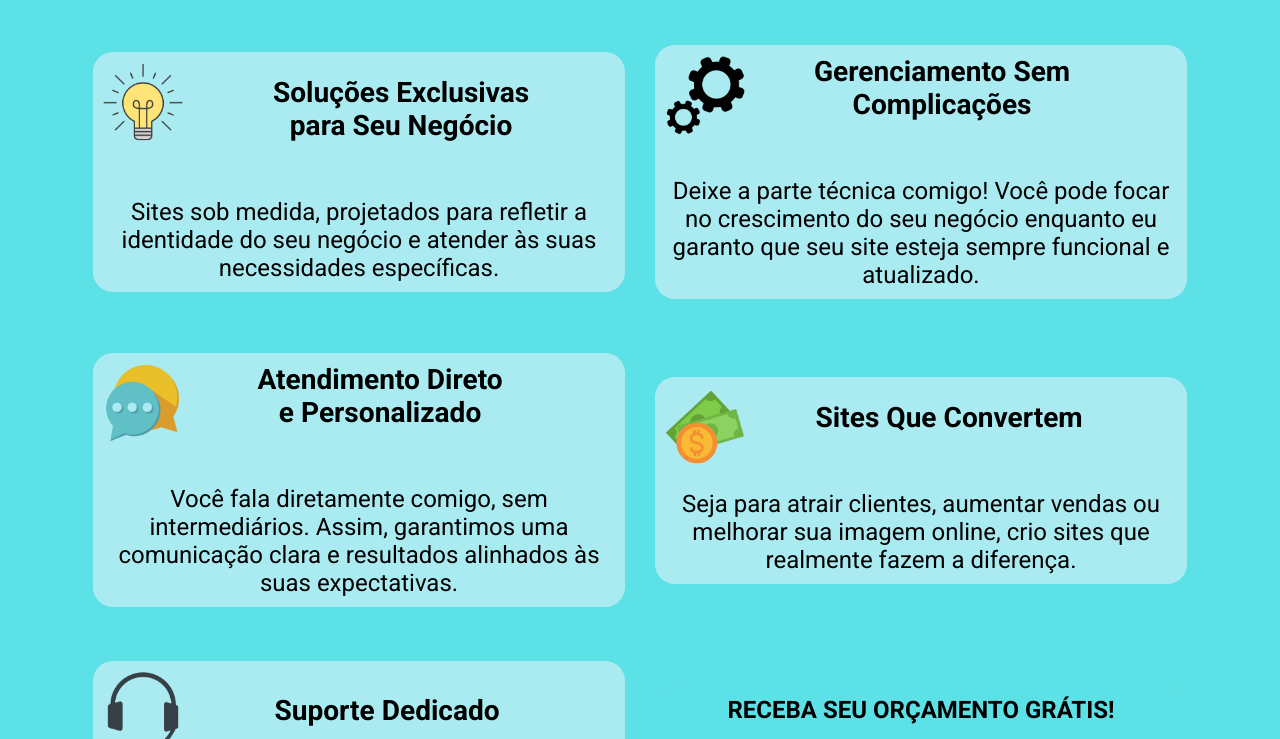
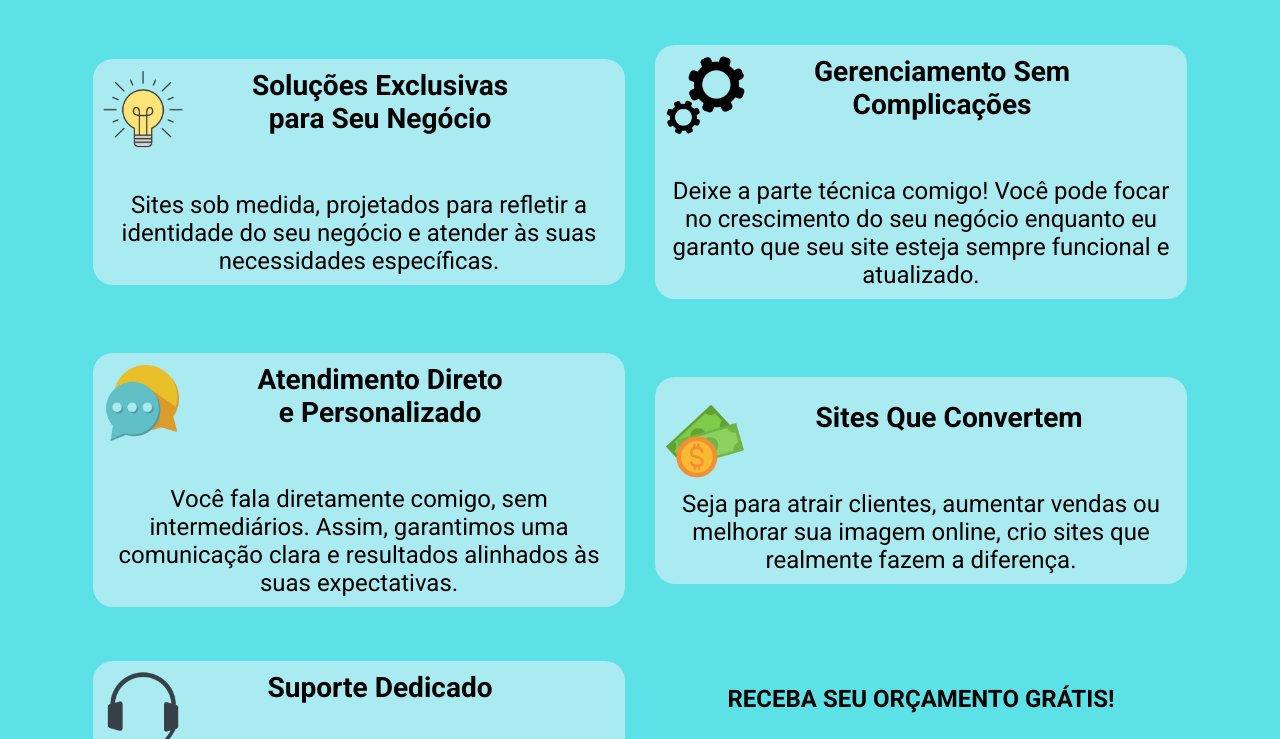
Before and after one commit to JoseWalisson/criar-site, a plain HTML site: page index.html in a window 1280 px wide. Shown: the part 761-1500 px from the top of the page. Drawn offline with Linux system fonts and the light colour scheme.

Commit message:
Resolvendo problemas de alinhamento

```diff
--- a/index.html
+++ b/index.html
@@ -24,28 +24,38 @@
         <h2 style="display: block;">Por que escolher meu serviço?</h2>
         <section id="servicos">
             <div class="card">
+                <div class="alinhar">
                     <img src="imgs/lampada-ideia.png" alt="Imagem de uma lâmpada">
-                <h3 class="execao">Soluções Exclusivas <br> para Seu Negócio</h3>
+                    <h3>Soluções Exclusivas <br> para Seu Negócio</h3>
+                </div>
                 <p>Sites sob medida, projetados para refletir a identidade do seu negócio e atender às suas necessidades específicas.</p>
             </div>
             <div class="card">
+                <div class="alinhar">
                     <img src="imgs/engrenagem.png" alt="Ilustração de uma engrenagem">
                     <h3>Gerenciamento Sem <br> Complicações</h3>
+                </div>
                 <p>Deixe a parte técnica comigo! Você pode focar no crescimento do seu negócio enquanto eu garanto que seu site esteja sempre funcional e atualizado.</p>
             </div>
             <div class="card">
+                    <div class="alinhar">
                         <img src="imgs/mensagem.png" alt="Ilustração de uma mensagem">
                         <h3>Atendimento Direto <br>e Personalizado</h3>
+                    </div>
                 <p>Você fala diretamente comigo, sem intermediários. Assim, garantimos uma comunicação clara e resultados alinhados às suas expectativas.</p>
             </div>
             <div class="card">
+                <div class="alinhar">
                     <img src="imgs/dinheiro.png" alt="Ilustração de notas de dinheiro">
                     <h3 class="ajuste1">Sites Que Convertem</h3>
+                </div>
                 <p>Seja para atrair clientes, aumentar vendas ou melhorar sua imagem online, crio sites que realmente fazem a diferença.</p>
             </div>
             <div class="card">
+                <div class="alinhar">
                     <img src="imgs/fone.png" alt="Ilustração de um fone de ouvido">
-                <h3 class="ajuste2">Suporte Dedicado</h3>
+                    <h3>Suporte Dedicado</h3>
+                </div>
                 <p>Após a entrega, ofereço suporte para garantir que seu site esteja sempre atualizado e funcionando perfeitamente.</p>
             </div>
             <div class="card" id="chamada-2">
```
Lines whose indentation alone changed are shown as unchanged.
